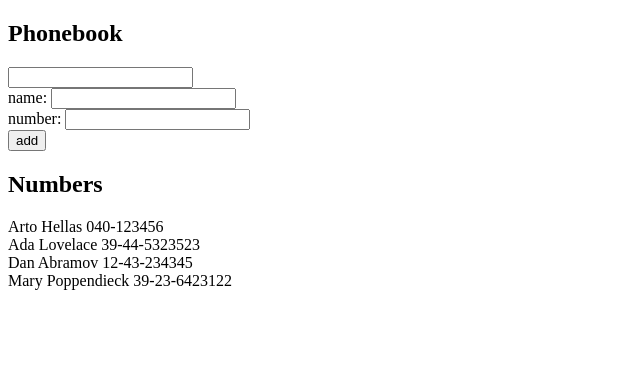
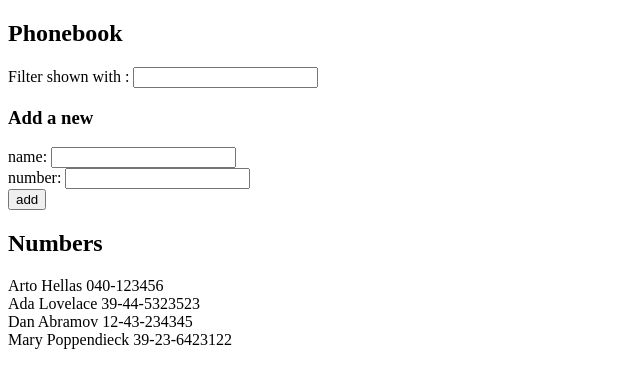
Before and after one commit to geraldobraz/fullstack-open, a React (Create React App) app in the folder part2/phonebook/: page / in a window 1280 px wide. Shown: the top 388 px of the page, without its empty margins (0-640 px from the left). Built offline with nearby package versions, Linux system fonts and the light colour scheme.

Commit message:
Exercise 2.10

```diff
--- a/part2/phonebook/src/App.js
+++ b/part2/phonebook/src/App.js
@@ -1,4 +1,7 @@
 import React, { useMemo, useState } from 'react';
+import Filter from './components/Filter';
+import PersonForm from './components/PersonForm';
+import Persons from './components/Persons';
 
 const App = () => {
   const [ persons, setPersons ] = useState([
@@ -45,28 +48,24 @@ const App = () => {
     if (searchedName === '') {
         return persons;
     } else {
-      return persons.filter(person => person.name.includes(searchedName));
+      return persons.filter(person => person.name.toLowerCase().includes(searchedName));
     }
   }, [persons, searchedName]);
 
   return (
     <div>
       <h2>Phonebook</h2>
-      <input value={searchedName} onChange={handleSearchPersons}/>
-
-      <form onSubmit={onFormSubmit}>
-        <div>
-          name: <input value={newName} onChange={handlePersonChange}/>
-        </div>
-        <div>
-          number: <input value={newNumber} onChange={handleNumberChange}/>
-        </div>
-        <div>
-          <button type="submit">add</button>
-        </div>
-      </form>
+      <Filter searchedName={searchedName} handleSearchPersons={handleSearchPersons} />
+      <h3>Add a new</h3>
+      <PersonForm
+        onFormSubmit={onFormSubmit}
+        newName={newName}
+        handlePersonChange={handlePersonChange}
+        newNumber={newNumber}
+        handleNumberChange={handleNumberChange}
+      />
       <h2>Numbers</h2>
-      {personsToShow.map((person, i) => <div key={i}>{person.name} {person.number}</div>)}
+      <Persons personsToShow={personsToShow} />
     </div>
   )
 }
--- /dev/null
+++ b/part2/phonebook/src/components/Filter/index.js
@@ -0,0 +1,11 @@
+import React from 'react';
+
+const Filter = ({ handleSearchPersons, searchedName }) => {
+  return (
+    <div>
+      Filter shown with : <input value={searchedName} onChange={handleSearchPersons}/>
+    </div>
+  );
+}
+
+export default Filter;
--- /dev/null
+++ b/part2/phonebook/src/components/PersonForm/index.js
@@ -0,0 +1,19 @@
+import React from 'react';
+
+const PersonForm = ({ onFormSubmit, newName, handlePersonChange, newNumber, handleNumberChange }) => {
+  return (
+    <form onSubmit={onFormSubmit}>
+      <div>
+        name: <input value={newName} onChange={handlePersonChange} />
+      </div>
+      <div>
+        number: <input value={newNumber} onChange={handleNumberChange} />
+      </div>
+      <div>
+        <button type="submit">add</button>
+      </div>
+    </form>
+  );
+}
+
+export default PersonForm;
--- /dev/null
+++ b/part2/phonebook/src/components/Persons/index.js
@@ -0,0 +1,11 @@
+import React from 'react';
+
+const Persons = ({ personsToShow }) => {
+  return (
+    <>
+      {personsToShow.map((person, i) => <div key={i}>{person.name} {person.number}</div>)}
+    </>
+  );
+}
+
+export default Persons;
```
Also changed, not shown: 1 other file (tests, documents, lock files or other folders).
